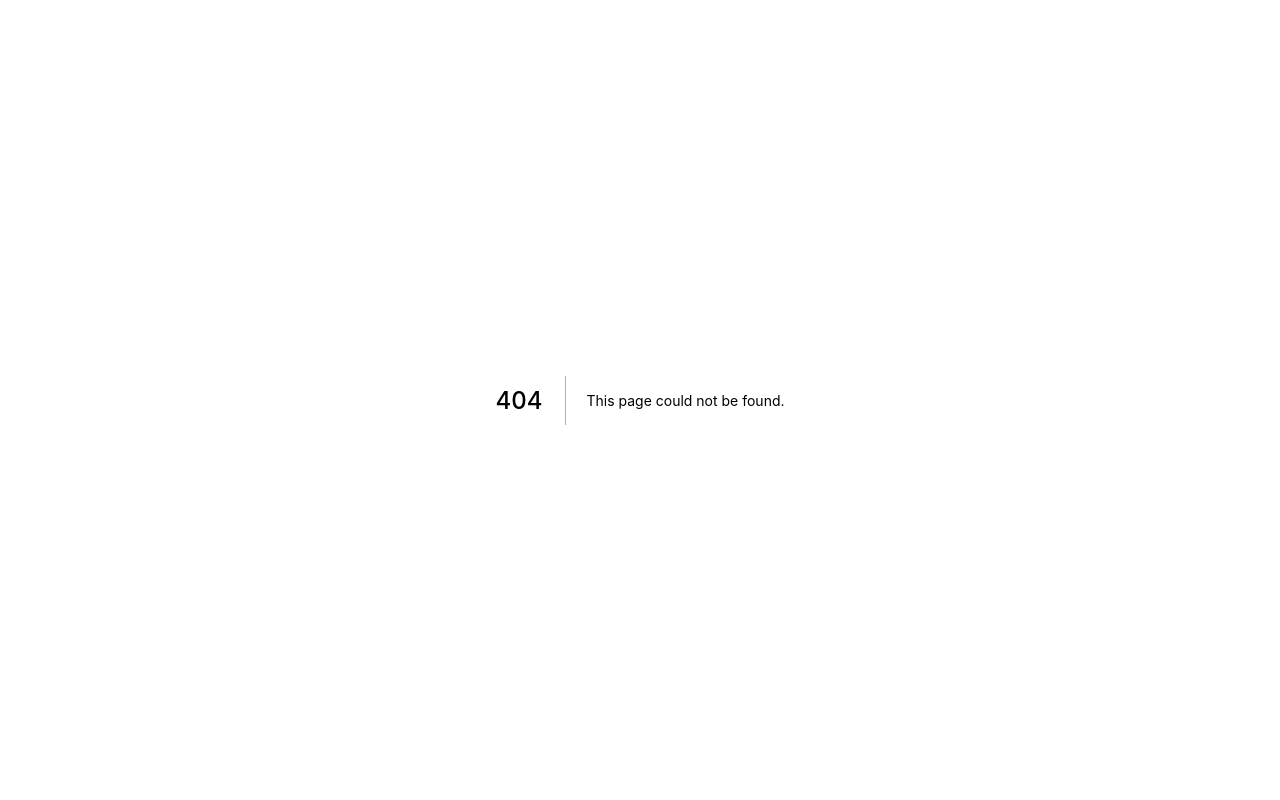
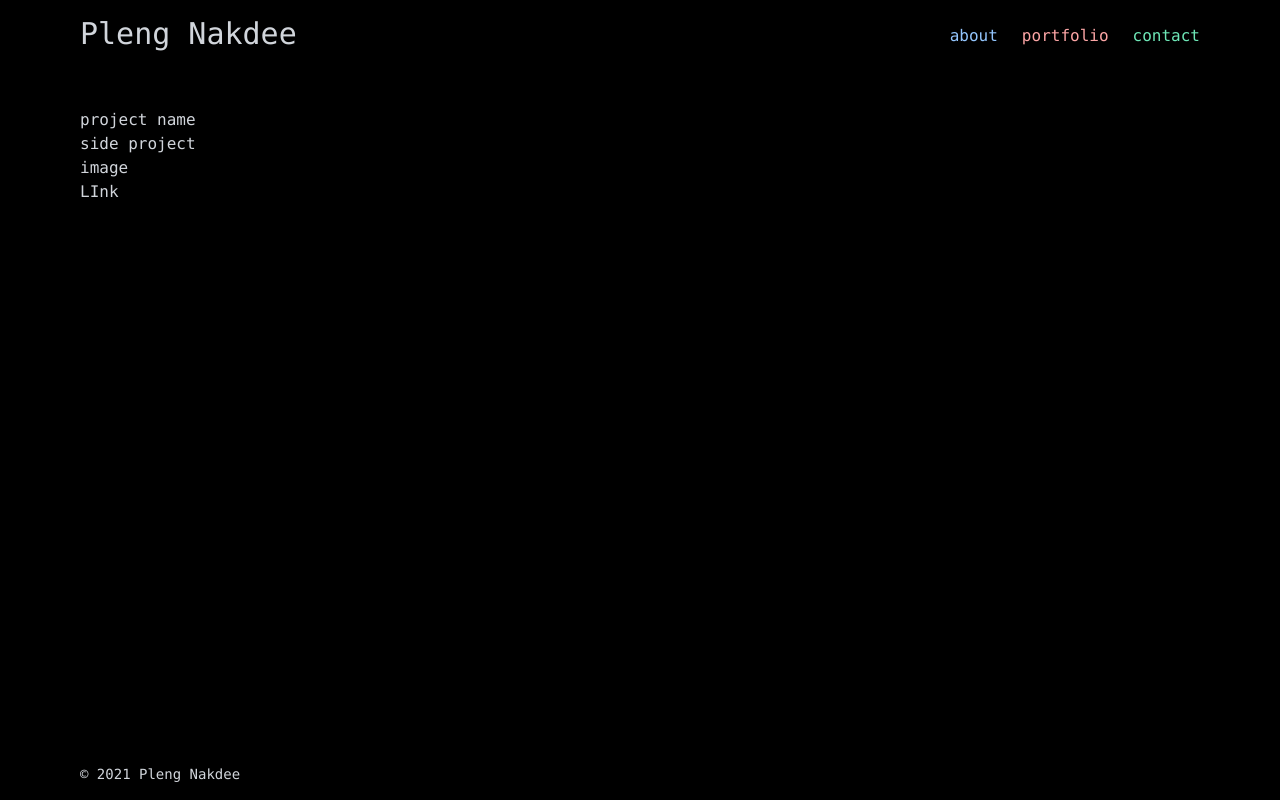
Before and after one commit to PlengNakdee/my-portfolio, a Next.js app: page /portfolio/movie-trailer in a window 1280 px wide. Before the commit this address had no page. Built offline with nearby package versions, Linux system fonts and the light colour scheme.

Commit message:
add individual project page

```diff
--- a/components/Header.js
+++ b/components/Header.js
@@ -5,7 +5,9 @@ function Header() {
   return (
     <header className="font-mono flex justify-between">
       <div className="ml-4 mt-4 sm:ml-10 lg:ml-20">
-        <p className="text-3xl">Pleng Nakdee</p>
+        <a href="/">
+          <p className="text-3xl">Pleng Nakdee</p>
+        </a>
       </div>
       <div className="flex">
         <div className="relative md:hidden mr-4 mt-4">
--- a/components/Image.js
+++ b/components/ImageCard.js
@@ -1,12 +1,12 @@
 function Image({ href, src, projectName, category }) {
   return (
-    <div className="mb-4 mr-4">
-      <a href={href} target="_blank">
+    <div className="grid">
+      <a href={href}>
         <img src={src} height={400} width={300} />
       </a>
       <p className="pt-2">{projectName}</p>
-      <p>{category}</p>
-    </div>
+      <p className="">{category}</p>
+      </div>
   );
 }
 
--- a/pages/index.js
+++ b/pages/index.js
@@ -19,9 +19,10 @@ export default function Home() {
         </div>
         <div className="text-lg mt-4 mr-6">
           <p>
-            with focus on cloud. My current work involves native cloud web applications,
-            which focuses on front-end. I’m also an Ai enthusiast with some
-            experience in deep learning.{" "}
+            with focus on cloud computing. I work with the full stack of cloud solutions: from infrastructure as code, to backend, to frontend. I’m also an Ai enthusiast with some
+            experience in deep learning. You can go to my <a href="/portfolio" className="text-red-300">
+            portfolio
+          </a> to see some of my works.
           </p>
         </div>
       </div>
--- a/pages/portfolio.js
+++ b/pages/portfolio.js
@@ -1,45 +1,47 @@
+import Head from "next/head";
 import Footer from "../components/Footer";
 import Header from "../components/Header";
-import Image from "../components/Image";
+import ImageCard from "../components/ImageCard";
 
 function projects() {
   return (
     <div className="font-mono flex flex-col min-h-screen">
+      <Head>
+        <title>Portfolio</title>
+      </Head>
       <Header />
-      <div className="ml-4 mt-14 sm:ml-10 lg:ml-20 flex-grow sm:mr-10 lg:mr-16">
+      <div className="ml-4 mt-14 sm:ml-10 lg:ml-20 sm:mr-10 lg:mr-16">
         <div className="text-6xl mb-6">
           <p>Portfolio</p>
         </div>
-        <div
-          className="group flex-inline sm:grid md:grid-cols-2 lg:grid-cols-3
-        xl:grid-cols-4 flex-wrap"
-        >
-          <Image
-            href="https://netflix-clone-6ed91.web.app/"
-            src="images/p1.png"
+        <div className="grid flex-wrap space-y-4 md:grid-cols-2 lg:grid-cols-3
+        xl:grid-cols-4">
+          <ImageCard
+            href="/portfolio/movie-trailer"
+            src="images/clone-1.png"
             alt="picture of a website"
-            projectName="Project 1"
+            projectName="movie trailer website"
             category="side project"
           />
-          <Image
+          <ImageCard
             href="https://netflix-clone-6ed91.web.app/"
             src="images/p1.png"
             projectName="Project 1"
             category="side project"
           />
-          <Image
+          <ImageCard
             href="https://netflix-clone-6ed91.web.app/"
             src="images/p1.png"
             projectName="Project 1"
             category="side project"
           />
-          <Image
+          <ImageCard
             href="https://netflix-clone-6ed91.web.app/"
             src="images/p1.png"
             projectName="Project 1"
             category="side project"
           />
-          <Image
+          <ImageCard
             href="https://netflix-clone-6ed91.web.app/"
             src="images/p1.png"
             projectName="Project 1"
--- /dev/null
+++ b/pages/portfolio/movie-trailer.js
@@ -0,0 +1,23 @@
+import Head from "next/head";
+import Footer from "../../components/Footer";
+import Header from "../../components/Header";
+
+const MovieTrailer = () => {
+    return (
+        <div className="font-mono flex flex-col min-h-screen">
+                  <Head>
+        <title>Project</title>
+      </Head>
+            <Header />
+            <div className="ml-4 mt-14 sm:ml-10 lg:ml-20 flex-grow">
+            <p>project name</p>
+            <p>side project</p>
+            <p>image</p>
+            <a href="https://movie-trailer-iota.vercel.app/">LInk</a>
+            </div>
+            <Footer />
+        </div>
+    )
+};
+
+export default MovieTrailer;
--- a/tailwind.config.js
+++ b/tailwind.config.js
@@ -1,5 +1,4 @@
 module.exports = {
-  mode: "jit",
   purge: ["./pages/**/*.{js,ts,jsx,tsx}", "./components/**/*.{js,ts,jsx,tsx}"],
   darkMode: false, // or 'media' or 'class'
   theme: {
```
Also changed, not shown: 1 other file (tests, documents, lock files or other folders).
